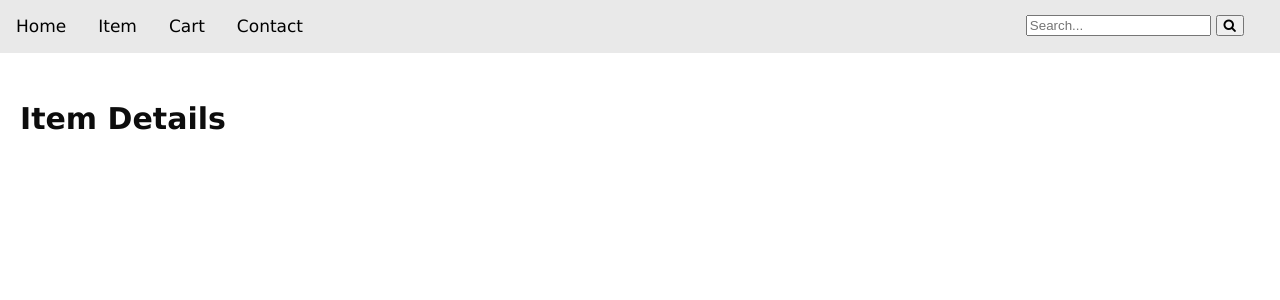
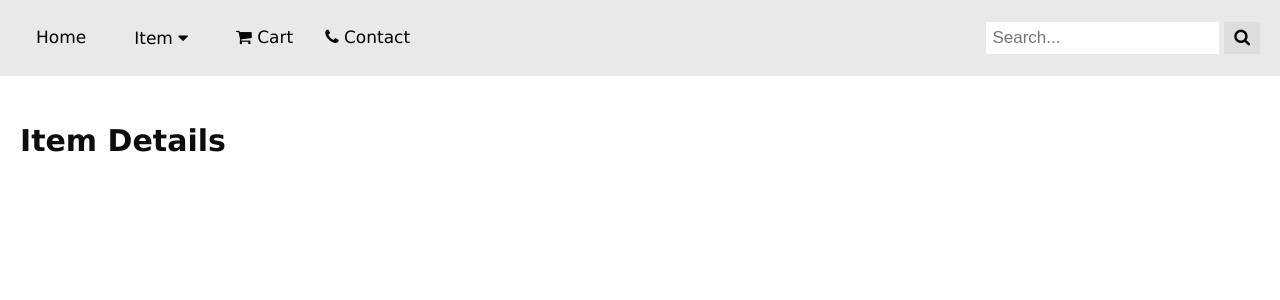
Before and after one commit to Raymond920/Angel_24, a PHP site: page /item/index.php in a window 1280 px wide. Shown: the part 77-377 px from the top of the page. Run offline with PHP 8.4, Linux system fonts and the light colour scheme.

Commit message:
item drop down

```diff
--- a/home/index.php
+++ b/home/index.php
@@ -2,7 +2,6 @@
 <html>
     <head>
         <title>Angel 24</title>
-        <link rel="stylesheet" href="https://cdnjs.cloudflare.com/ajax/libs/font-awesome/4.7.0/css/font-awesome.min.css">
         <link rel="stylesheet" href="../style/mystyle1.css">
     </head>
     <body>
--- a/includes/navigation.php
+++ b/includes/navigation.php
@@ -1,8 +1,24 @@
+<link rel="stylesheet" href="https://cdnjs.cloudflare.com/ajax/libs/font-awesome/4.7.0/css/font-awesome.min.css">
+<link rel="stylesheet" href="../style/navigationStyle.css">
+
 <div class="top_nav">
-    <a href="/Angel_24/home">Home</a>
-    <a href="/Angel_24/item">Item</a>
-    <a href="/Angel_24/cart">Cart</a>
-    <a href="/Angel_24/contact">Contact</a>
+    <div class="nav-left">
+        <a href="/Angel_24/home">Home</a>
+        <div class="item-dropdown">
+            <button class="dropbtn">Item
+                <i class="fa fa-caret-down"></i>
+            </button>
+            <div class="item-dropdown-content">
+                <a href="#">Item 1</a>
+                <a href="#">Item 2</a>
+                <a href="#">Item 3</a>
+            </div>
+        </div>
+        <a href="/Angel_24/cart">
+        <i class="fa fa-shopping-cart"></i> Cart</a>
+        <a href="/Angel_24/contact">
+        <i class="fa fa-phone"></i> Contact</a>
+    </div>
     <div class="searchbar">
         <form>
             <input type="text" placeholder="Search..." name="search">
--- a/style/mystyle1.css
+++ b/style/mystyle1.css
@@ -15,60 +15,6 @@ body {
     height: 70px;
     position: relative;
     left: 20px;
-}
-
-.top_nav {
-    overflow: hidden;
-    background-color: #e9e9e9;
-}
-
-.top_nav a {
-float: left;
-display: block;
-color: black;
-text-align: center;
-padding: 14px 16px;
-text-decoration: none;
-font-size: 17px;
-}
-
-.top_nav a:hover {
-background-color: #ddd;
-color: black;
-}
-
-.top_nav a.active {
-background-color: #2196F3;
-color: white;
-}
-
-.top_nav .searchbar {
-    float: right;
-    position: relative;
-    right: 20px;
-    padding: 14px 16px;
-}
-
-.topnav input[type=text] {
-  padding: 6px;
-  margin-top: 8px;
-  font-size: 17px;
-  border: none;
-}
-
-.topnav .searchbar button {
-  float: right;
-  padding: 6px 10px;
-  margin-top: 8px;
-  margin-right: 16px;
-  background: #ddd;
-  font-size: 17px;
-  border: none;
-  cursor: pointer;
-}
-
-.topnav .searchbar button:hover {
-  background: #ccc;
 }
 
 h1,
--- /dev/null
+++ b/style/navigationStyle.css
@@ -0,0 +1,102 @@
+body {
+    color: rgb(13, 13, 13);
+    font-family: Verdana, sans-serif;
+    font-size: 15px;
+    line-height: 1.5;
+    overflow-x: hidden;
+}
+
+.top_nav {
+    display: flex;  /* Use flexbox */
+    justify-content: space-between;  /* Space between left-aligned and right-aligned groups */
+    align-items: center;  /* Center items vertically */
+    background-color: #e9e9e9;
+    padding: 0 20px;  /* Add padding for spacing */
+}
+
+.top_nav .nav-left {
+    display: flex;  /* Use flexbox for left items */
+    align-items: center;  /* Center items vertically */
+}
+
+.top_nav .nav-left a,
+.top_nav .nav-left .item-dropdown {
+    color: black;
+    text-align: center;
+    padding: 14px 16px;
+    text-decoration: none;
+    font-size: 17px;
+}
+
+.top_nav a:hover,
+.item-dropdown:hover .dropbtn {
+    background-color: #ddd;
+    color: black;
+}
+
+.top_nav a.active {
+    background-color: #2196F3;
+    color: white;
+}
+
+.top_nav .searchbar {
+    display: flex;  /* Use flexbox for the search bar */
+    align-items: center;  /* Center items vertically */
+}
+
+.top_nav input[type=text] {
+    padding: 6px;
+    font-size: 17px;
+    border: none;
+}
+
+.top_nav .searchbar button {
+    padding: 6px 10px;
+    background: #ddd;
+    font-size: 17px;
+    border: none;
+    cursor: pointer;
+}
+
+.top_nav .searchbar button:hover {
+    background: #ccc;
+}
+
+.item-dropdown {
+    position: relative;  /* Relative positioning for dropdown menu */
+}
+
+.item-dropdown .dropbtn {
+    font-size: 17px;
+    border: none;
+    padding: 14px 16px;
+    background-color: inherit;
+    font-family: inherit;
+    margin: 0;
+}
+
+.item-dropdown-content {
+    display: none;
+    position: absolute;
+    background-color: #e9e9e9;
+    min-width: 160px;
+    box-shadow: 0px 8px 16px 0px rgba(0, 0, 0, 0.2);
+    z-index: 1;
+}
+
+.item-dropdown-content a {
+    color: black;
+    padding: 12px 16px;
+    text-decoration: none;
+    display: block;
+    text-align: left;
+}
+
+.item-dropdown-content a:hover {
+    color: white;
+    background-color: #2196F3;
+}
+
+.item-dropdown:hover .item-dropdown-content {
+    display: block;
+}
```
